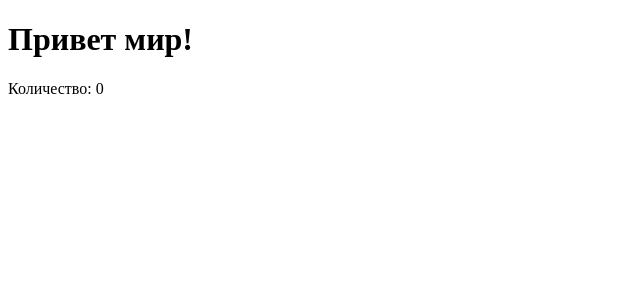
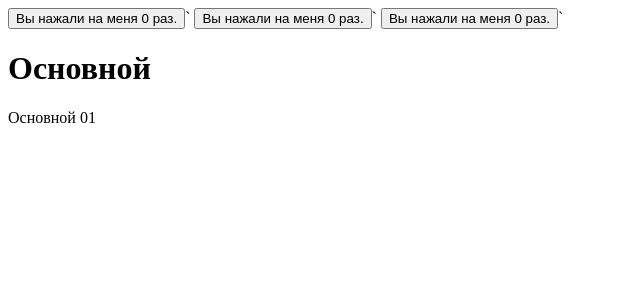
Before and after one commit to Ayronhayd/book-vue, a Vue app: page / in a window 1280 px wide. Shown: the top 300 px of the page, without its empty margins (0-640 px from the left). Built offline with nearby package versions, Linux system fonts and the light colour scheme.

Commit message:
Вы нажали на меня {{ count }} раз.

```diff
--- a/src/App.vue
+++ b/src/App.vue
@@ -1,5 +1,21 @@
 <template>
   <headerNew />
+
+
+  <headerNew />
+
+
+
+  <headerNew />
+
+
+
+  <h1>Основной</h1>
+
+  <p>Основной  <span>01</span></p>
+
+
+
 </template>
 
 <script setup>
--- a/src/components/headerNew.vue
+++ b/src/components/headerNew.vue
@@ -1,12 +1,18 @@
-<script setup>
-import { reactive, ref } from 'vue'
 
-const counter = reactive({ count: 0 })
-const message = ref('Привет мир!')
+
+<script>
+import { ref } from 'vue'
+
+export default {
+  setup() {
+    const count = ref(0)
+    return { count }
+  },
+}
 </script>
 
-
 <template>
-  <h1>{{ message }}</h1>
-  <p>Количество: {{ counter.count }}</p>
+<button @click="count++">
+      Вы нажали на меня {{ count }} раз.
+    </button>`
 </template>
```
